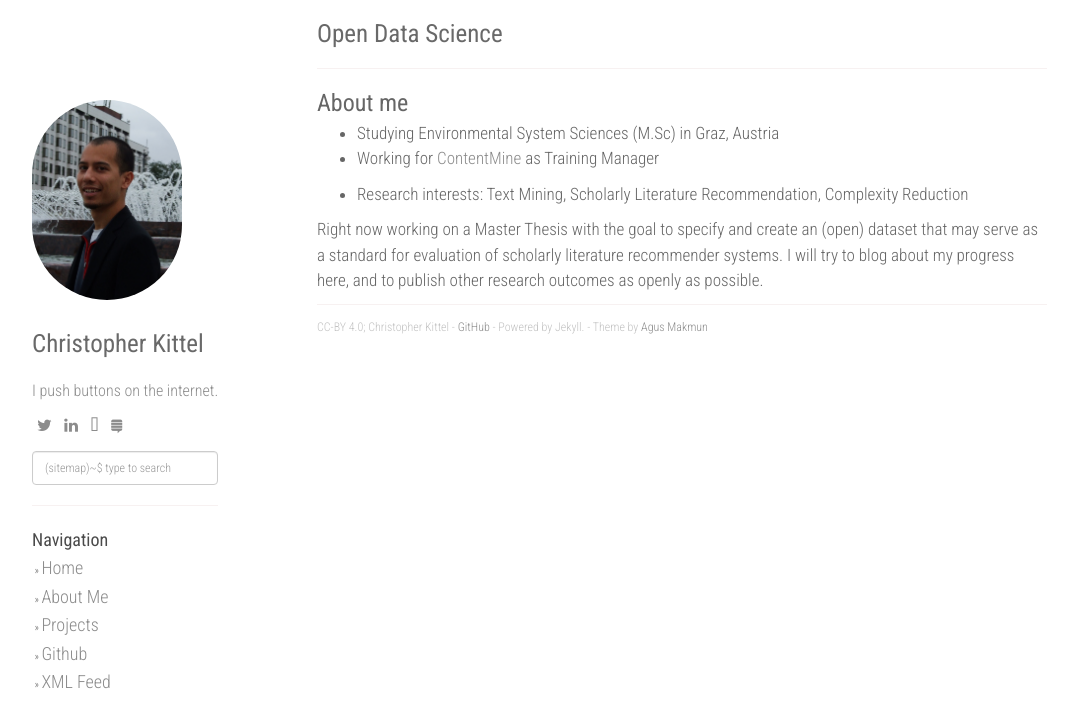
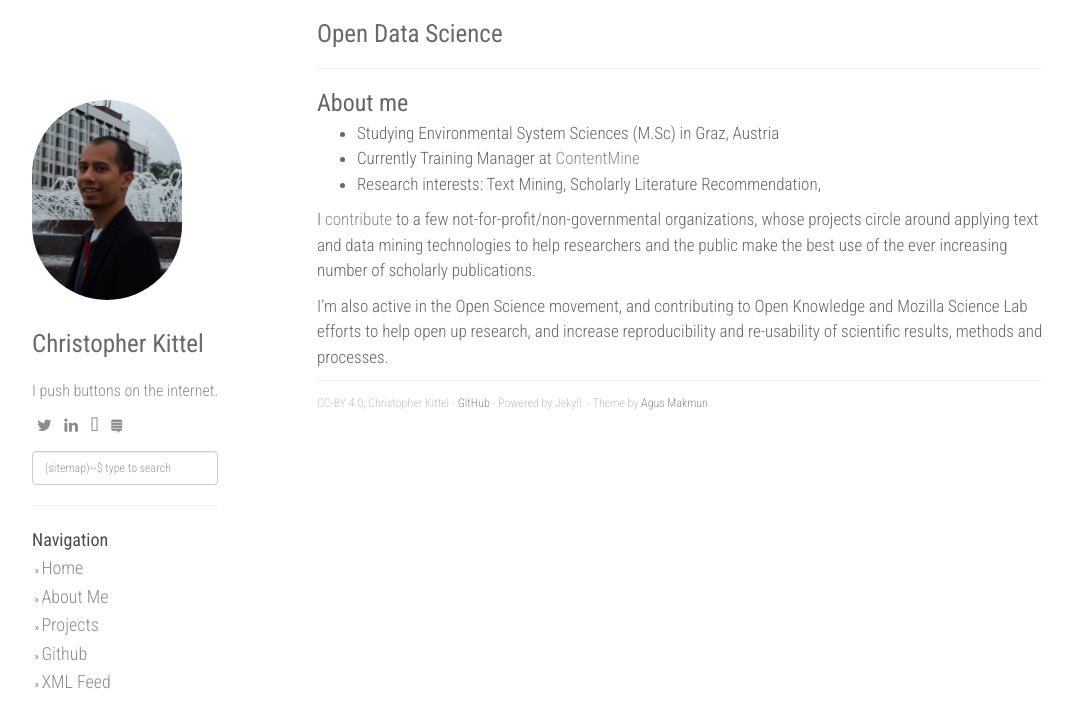
Before and after one commit to chreman/chreman.github.io, a Jekyll site: the page built from about.md, in a window 1280 px wide. Shown: the top 728 px of the page, without its empty margins (53-1125 px from the left). Built offline with Jekyll 4.4.1, drawn with Linux system fonts in a browser that asks for light colours; nearby versions of some CDN libraries.

Commit message:
moved text around

```diff
--- a/about.md
+++ b/about.md
@@ -11,9 +11,9 @@ chart: false
 ### About me
 
 * Studying Environmental System Sciences (M.Sc) in Graz, Austria
-* Working for [ContentMine](http://contentmine.co/) as Training Manager
+* Currently Training Manager at [ContentMine](http://contentmine.co/)
+* Research interests: Text Mining, Scholarly Literature Recommendation,
 
-* Research interests: Text Mining, Scholarly Literature Recommendation, Complexity Reduction
+I [contribute](../projects) to a few not-for-profit/non-governmental organizations, whose projects circle around applying text and data mining technologies to help researchers and the public make the best use of the ever increasing number of scholarly publications.
 
-Right now working on a Master Thesis with the goal to specify and create an (open) dataset that may serve as a standard for evaluation of scholarly literature recommender systems.
-I will try to blog about my progress here, and to publish other research outcomes as openly as possible.
+I'm also active in the Open Science movement, and contributing to Open Knowledge and Mozilla Science Lab efforts to help open up research, and increase reproducibility and re-usability of scientific results, methods and processes.
```
Also changed, not shown: projects.md (+0 -4 lines).
